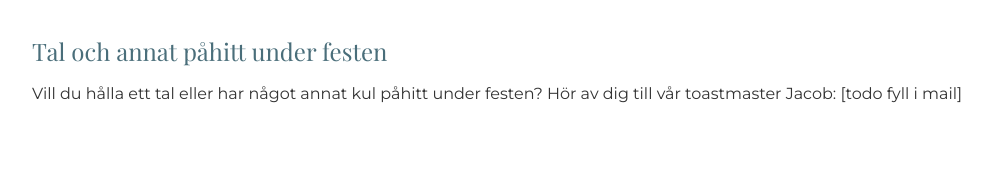
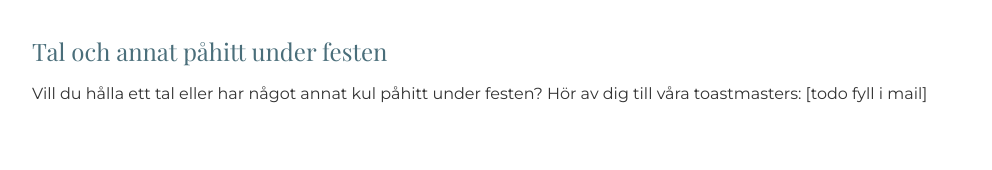
Before and after one commit to mikbeng/mikaelanna2026, a plain HTML site: page index.html in a window 1280 px wide. Shown: the part 3194-3364 px from the top of the page, without its empty margins (108-1100 px from the left). Drawn offline with nearby package versions, Linux system fonts and the light colour scheme.

Commit message:
Modify toastmasters

```diff
--- a/index.html
+++ b/index.html
@@ -256,7 +256,7 @@
 
                     <div class="info-block">
                         <h3>Tal och annat påhitt under festen</h3>
-                        <p>Vill du hålla ett tal eller har något annat kul påhitt under festen? Hör av dig till vår toastmaster Jacob: [todo fyll i mail]</p>
+                        <p>Vill du hålla ett tal eller har något annat kul påhitt under festen? Hör av dig till våra toastmasters: [todo fyll i mail]</p>
                     </div>
                 </div>
             </div>
```
